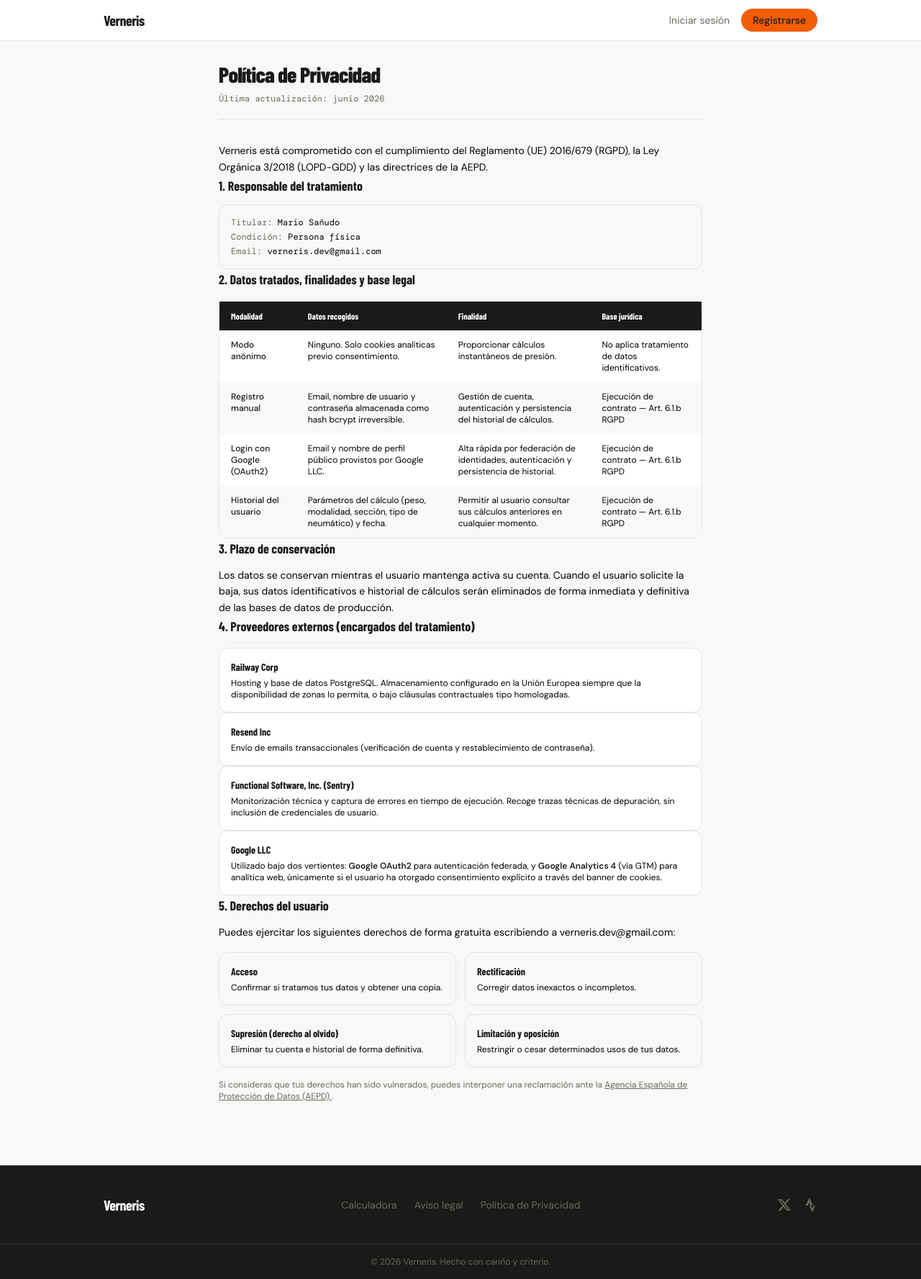
After one commit to MarioSanudo/Calculadora-de-Presiones, a Python web app: template src/templates/legal/policy_privacy.html in a window 1280 px wide. The commit adds this page. Shown: the whole page at 72% size. Run offline with Jinja, Linux system fonts and the light colour scheme; the template is opened without the code that fills it, so the values that code supplies are empty.

Commit message:
Segunda adición de los terminos legales politica de privacidad, había un ancla con una redirección errónea, convendría revisar el diseño sobretodo los espacios y el responsive de la web

```diff
--- a/src/routes/legal.py
+++ b/src/routes/legal.py
@@ -2,6 +2,12 @@ from flask import Blueprint, render_template
 
 legal_bp=Blueprint("legal", __name__, url_prefix="/politica")
 
+
 @legal_bp.route("/aviso-legal", methods=["GET"])
 def avisoLegal():
     return render_template("legal/aviso_legal.html")
+
+
+@legal_bp.route("/privacidad", methods=["GET"])
+def policyPrivacy():
+    return render_template("legal/policy_privacy.html")
--- a/src/templates/base.html
+++ b/src/templates/base.html
@@ -319,9 +319,14 @@
                 </a>
                 {% endif %}
 
-                  <a href="{{ url_for('legal.avisoLegal') }}"
+                <a href="{{ url_for('legal.avisoLegal') }}"
                     class="text-[#6B6860] hover:text-white transition-colors">
                     Aviso legal
+                </a>
+
+                <a href="{{ url_for('legal.policyPrivacy') }}"
+                    class="text-[#6B6860] hover:text-white transition-colors">
+                    Política de Privacidad
                 </a>
             </nav>
 
--- /dev/null
+++ b/src/templates/legal/policy_privacy.html
@@ -0,0 +1,243 @@
+{% extends "base.html" %}
+
+{% block title %}Política de Privacidad · Verneris{% endblock %}
+{% block meta_description %}Política de privacidad de Verneris. Información sobre el tratamiento de datos personales, finalidades, derechos del usuario y proveedores externos.{% endblock %}
+
+{% block content %}
+<div class="max-w-2xl mx-auto">
+
+    <div class="mb-8 border-b border-line pb-5">
+
+        <h1 class="font-display font-extrabold text-ink
+                   text-3xl tracking-tight mt-1">
+            Política de Privacidad
+        </h1>
+        <p class="text-xs font-mono text-mute mt-2">
+            Última actualización: junio 2026
+        </p>
+    </div>
+
+    <div class="space-y-10 text-sm text-[#4A4845] leading-relaxed">
+
+        <p>Verneris está comprometido con el cumplimiento del Reglamento (UE) 2016/679 (RGPD),
+        la Ley Orgánica 3/2018 (LOPD-GDD) y las directrices de la AEPD.</p>
+
+        <!-- 2.1 -->
+        <section>
+            <h2 class="font-display font-bold text-ink text-lg mb-3">
+                1. Responsable del tratamiento
+            </h2>
+            <ul class="font-mono text-xs bg-paper border border-line
+                       rounded-xl p-4 space-y-1">
+                <li><span class="text-mute">Titular:</span> Mario Sañudo</li>
+                <li><span class="text-mute">Condición:</span> Persona física</li>
+                <li><span class="text-mute">Email:</span> verneris.dev@gmail.com</li>
+            </ul>
+        </section>
+
+        <!-- 2.2 — Tabla -->
+        <section>
+            <h2 class="font-display font-bold text-ink text-lg mb-4">
+                2. Datos tratados, finalidades y base legal
+            </h2>
+            <div class="overflow-x-auto rounded-xl border border-line">
+                <table class="w-full text-xs">
+                    <thead>
+                        <tr class="bg-[#1A1A18] text-white">
+                            <th class="text-left px-4 py-3 font-display
+                                       font-bold rounded-tl-xl">
+                                Modalidad
+                            </th>
+                            <th class="text-left px-4 py-3 font-display
+                                       font-bold">
+                                Datos recogidos
+                            </th>
+                            <th class="text-left px-4 py-3 font-display
+                                       font-bold">
+                                Finalidad
+                            </th>
+                            <th class="text-left px-4 py-3 font-display
+                                       font-bold rounded-tr-xl">
+                                Base jurídica
+                            </th>
+                        </tr>
+                    </thead>
+                    <tbody class="divide-y divide-line">
+                        <tr class="bg-white hover:bg-paper transition-colors">
+                            <td class="px-4 py-3 font-medium text-ink
+                                       align-top">
+                                Modo anónimo
+                            </td>
+                            <td class="px-4 py-3 text-[#4A4845] align-top">
+                                Ninguno. Solo cookies analíticas previo
+                                consentimiento.
+                            </td>
+                            <td class="px-4 py-3 text-[#4A4845] align-top">
+                                Proporcionar cálculos instantáneos de presión.
+                            </td>
+                            <td class="px-4 py-3 text-[#4A4845] align-top">
+                                No aplica tratamiento de datos identificativos.
+                            </td>
+                        </tr>
+                        <tr class="bg-paper hover:bg-white transition-colors">
+                            <td class="px-4 py-3 font-medium text-ink
+                                       align-top">
+                                Registro manual
+                            </td>
+                            <td class="px-4 py-3 text-[#4A4845] align-top">
+                                Email, nombre de usuario y contraseña
+                                almacenada como hash bcrypt irreversible.
+                            </td>
+                            <td class="px-4 py-3 text-[#4A4845] align-top">
+                                Gestión de cuenta, autenticación y persistencia
+                                del historial de cálculos.
+                            </td>
+                            <td class="px-4 py-3 text-[#4A4845] align-top">
+                                Ejecución de contrato — Art. 6.1.b RGPD
+                            </td>
+                        </tr>
+                        <tr class="bg-white hover:bg-paper transition-colors">
+                            <td class="px-4 py-3 font-medium text-ink
+                                       align-top">
+                                Login con Google (OAuth2)
+                            </td>
+                            <td class="px-4 py-3 text-[#4A4845] align-top">
+                                Email y nombre de perfil público provistos
+                                por Google LLC.
+                            </td>
+                            <td class="px-4 py-3 text-[#4A4845] align-top">
+                                Alta rápida por federación de identidades,
+                                autenticación y persistencia de historial.
+                            </td>
+                            <td class="px-4 py-3 text-[#4A4845] align-top">
+                                Ejecución de contrato — Art. 6.1.b RGPD
+                            </td>
+                        </tr>
+                        <tr class="bg-paper hover:bg-white transition-colors">
+                            <td class="px-4 py-3 font-medium text-ink
+                                       align-top">
+                                Historial del usuario
+                            </td>
+                            <td class="px-4 py-3 text-[#4A4845] align-top">
+                                Parámetros del cálculo (peso, modalidad,
+                                sección, tipo de neumático) y fecha.
+                            </td>
+                            <td class="px-4 py-3 text-[#4A4845] align-top">
+                                Permitir al usuario consultar sus cálculos
+                                anteriores en cualquier momento.
+                            </td>
+                            <td class="px-4 py-3 text-[#4A4845] align-top">
+                                Ejecución de contrato — Art. 6.1.b RGPD
+                            </td>
+                        </tr>
+                    </tbody>
+                </table>
+            </div>
+        </section>
+
+        <!-- 2.3 -->
+        <section>
+            <h2 class="font-display font-bold text-ink text-lg mb-3">
+                3. Plazo de conservación
+            </h2>
+            <p>Los datos se conservan mientras el usuario mantenga activa su cuenta. Cuando el
+            usuario solicite la baja, sus datos identificativos e historial de cálculos serán
+            eliminados de forma inmediata y definitiva de las bases de datos de producción.</p>
+        </section>
+
+        <!-- 2.4 -->
+        <section>
+            <h2 class="font-display font-bold text-ink text-lg mb-4">
+                4. Proveedores externos (encargados del tratamiento)
+            </h2>
+            <div class="space-y-3">
+
+                <div class="bg-white border border-line rounded-xl p-4">
+                    <div class="font-display font-bold text-ink text-sm mb-1">
+                        Railway Corp
+                    </div>
+                    <p class="text-xs text-[#4A4845]">Hosting y base de datos PostgreSQL.
+                    Almacenamiento configurado en la Unión Europea siempre que la
+                    disponibilidad de zonas lo permita, o bajo cláusulas contractuales
+                    tipo homologadas.</p>
+                </div>
+
+                <div class="bg-white border border-line rounded-xl p-4">
+                    <div class="font-display font-bold text-ink text-sm mb-1">
+                        Resend Inc
+                    </div>
+                    <p class="text-xs text-[#4A4845]">Envío de emails transaccionales
+                    (verificación de cuenta y restablecimiento de contraseña).</p>
+                </div>
+
+                <div class="bg-white border border-line rounded-xl p-4">
+                    <div class="font-display font-bold text-ink text-sm mb-1">
+                        Functional Software, Inc. (Sentry)
+                    </div>
+                    <p class="text-xs text-[#4A4845]">Monitorización técnica y captura de
+                    errores en tiempo de ejecución. Recoge trazas técnicas de depuración,
+                    sin inclusión de credenciales de usuario.</p>
+                </div>
+
+                <div class="bg-white border border-line rounded-xl p-4">
+                    <div class="font-display font-bold text-ink text-sm mb-1">
+                        Google LLC
+                    </div>
+                    <p class="text-xs text-[#4A4845]">Utilizado bajo dos vertientes:
+                    <strong class="text-ink">Google OAuth2</strong> para autenticación
+                    federada, y <strong class="text-ink">Google Analytics 4</strong>
+                    (vía GTM) para analítica web, únicamente si el usuario ha otorgado
+                    consentimiento explícito a través del banner de cookies.</p>
+                </div>
+
+            </div>
+        </section>
+
+        <!-- 2.5 -->
+        <section>
+            <h2 class="font-display font-bold text-ink text-lg mb-3">
+                5. Derechos del usuario
+            </h2>
+            <p class="mb-4">Puedes ejercitar los siguientes derechos de forma gratuita
+            escribiendo a verneris.dev@gmail.com:</p>
+            <div class="grid sm:grid-cols-2 gap-3">
+                <div class="bg-paper border border-line rounded-xl p-4">
+                    <div class="font-display font-bold text-ink text-sm mb-1">
+                        Acceso
+                    </div>
+                    <p class="text-xs text-[#4A4845]">Confirmar si tratamos tus datos
+                    y obtener una copia.</p>
+                </div>
+                <div class="bg-paper border border-line rounded-xl p-4">
+                    <div class="font-display font-bold text-ink text-sm mb-1">
+                        Rectificación
+                    </div>
+                    <p class="text-xs text-[#4A4845]">Corregir datos inexactos
+                    o incompletos.</p>
+                </div>
+                <div class="bg-paper border border-line rounded-xl p-4">
+                    <div class="font-display font-bold text-ink text-sm mb-1">
+                        Supresión (derecho al olvido)
+                    </div>
+                    <p class="text-xs text-[#4A4845]">Eliminar tu cuenta e historial
+                    de forma definitiva.</p>
+                </div>
+                <div class="bg-paper border border-line rounded-xl p-4">
+                    <div class="font-display font-bold text-ink text-sm mb-1">
+                        Limitación y oposición
+                    </div>
+                    <p class="text-xs text-[#4A4845]">Restringir o cesar determinados
+                    usos de tus datos.</p>
+                </div>
+            </div>
+            <p class="mt-4 text-xs text-mute">Si consideras que tus derechos han sido
+            vulnerados, puedes interponer una reclamación ante la
+            <a href="https://www.aepd.es" target="_blank" rel="noopener"
+               class="underline hover:text-ink transition-colors">
+                Agencia Española de Protección de Datos (AEPD)
+            </a>.</p>
+        </section>
+
+    </div>
+</div>
+{% endblock %}
```
Also changed, not shown: src/__init__.py (line endings or trailing spaces).
